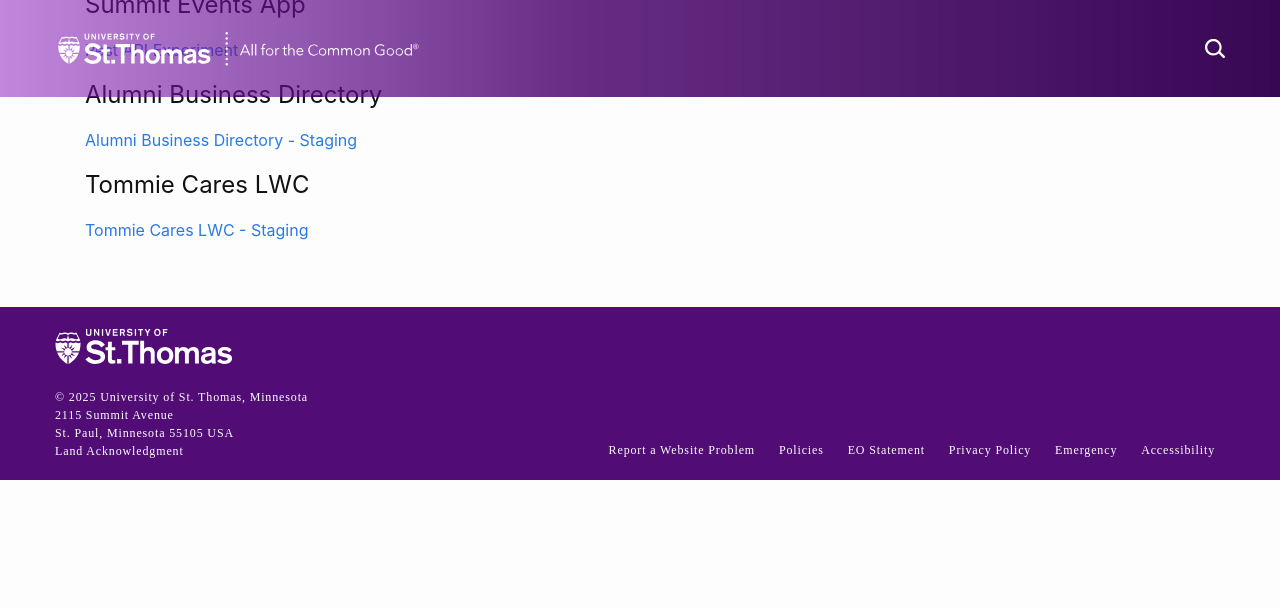
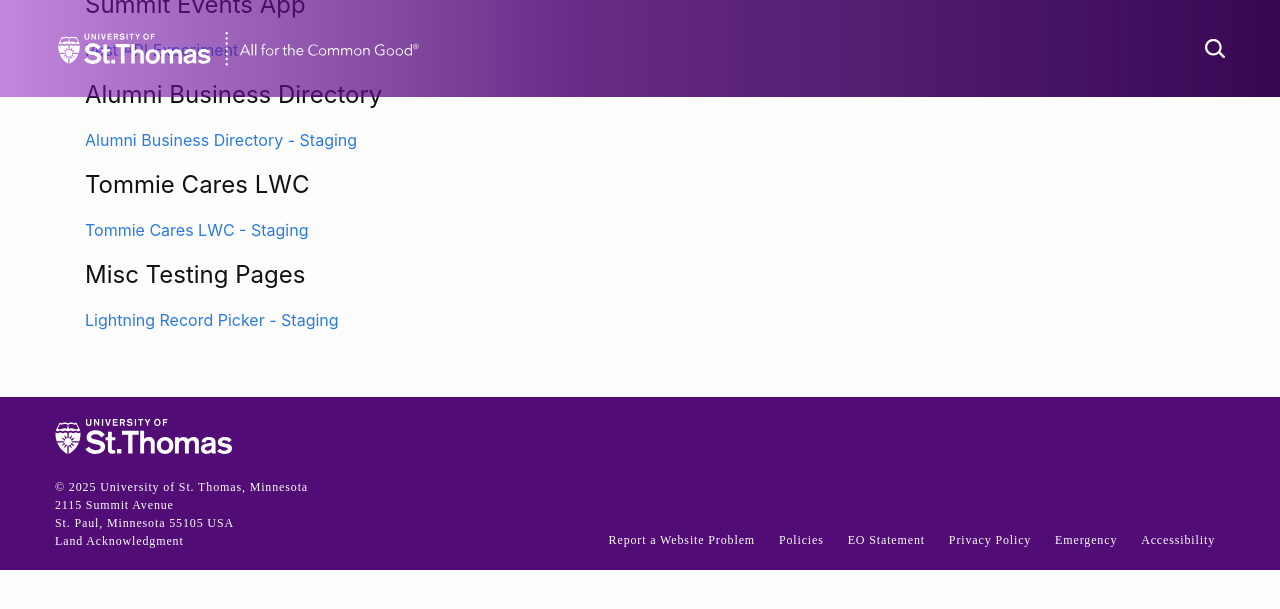
Before and after one commit to UniversityOfSaintThomas/crm_web_test, a Jekyll site: the page built from index.md, in a window 1280 px wide and 900 px high, scrolled down 731 px. Shown: the top 609 px of the window. Built offline with Jekyll 4.4.1, drawn with Linux system fonts in a browser that asks for light colours; some web fonts are replaced; our own code applies the rules of GitHub Pages for plain Markdown files.

Commit message:
Update index.md

```diff
--- a/index.md
+++ b/index.md
@@ -37,3 +37,6 @@ This site is used to test external web pages (outside of Salesforce) that host C
 ## Tommie Cares LWC
 
 [Tommie Cares LWC - Staging](tommie-cares-lwc-staging.md)
+
+## Misc Testing Pages
+[Lightning Record Picker - Staging](lightning_record_picker_staging.md)
```
